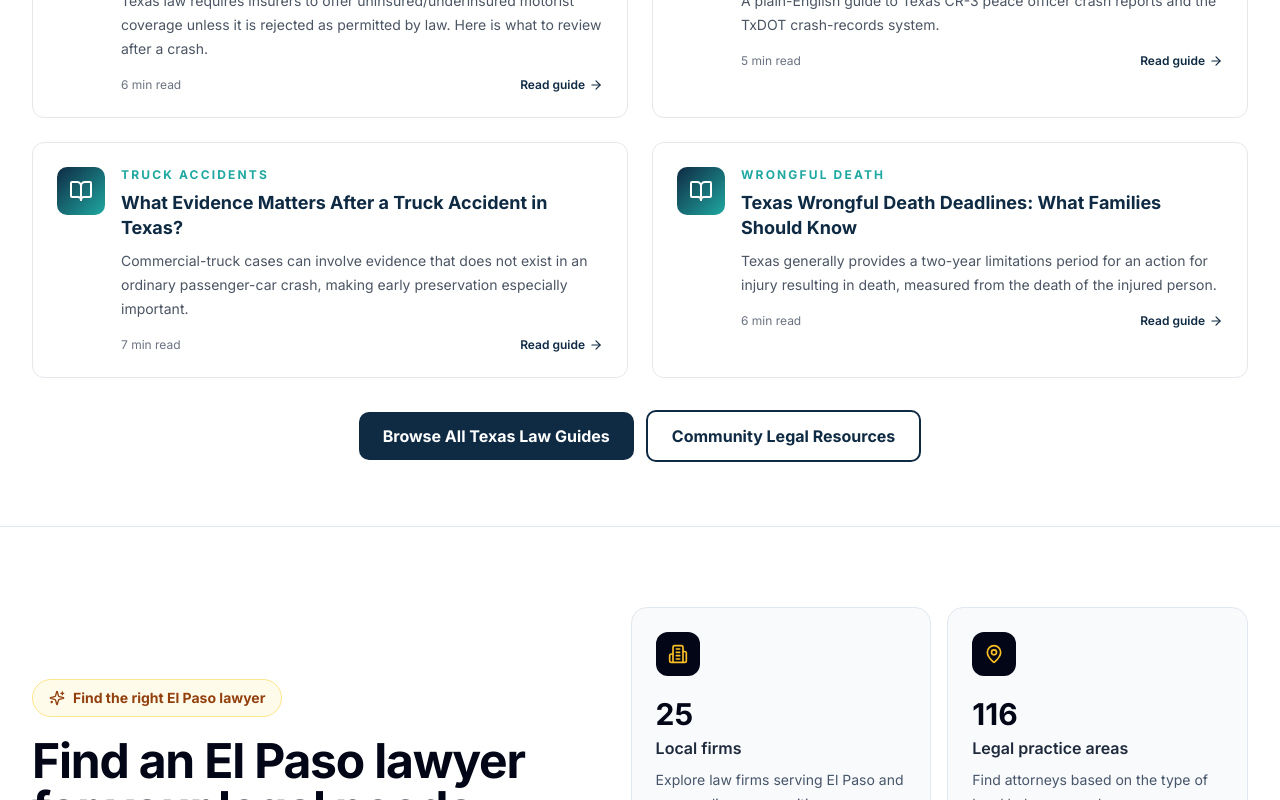
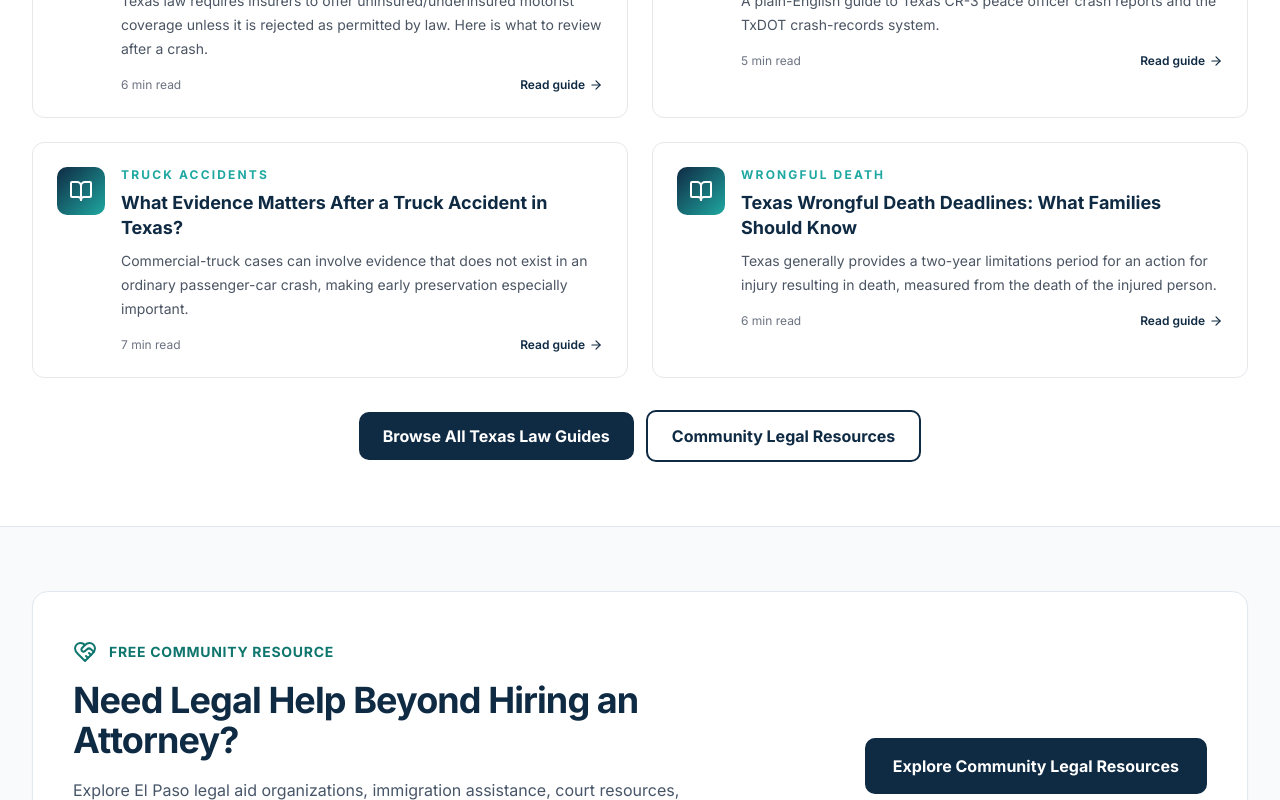
Before and after one commit to chapstucker-dotcom/best-ep-lawyers-, a React (Vite) app: page / in a window 1280 px wide. Shown: the part 11200-12000 px from the top of the page. Built offline with nearby package versions, Linux system fonts and the light colour scheme; no server answers; the database is empty.

Commit message:
Feature community legal resources on homepage

```diff
--- a/src/components/AppLayout.tsx
+++ b/src/components/AppLayout.tsx
@@ -1035,6 +1035,35 @@ export default function AppLayout() {
         </div>
       </section>
 
+      {/* Community Legal Resources feature */}
+      <section id="community-resources-feature" className="border-y border-slate-200 bg-slate-50 py-14 sm:py-16">
+        <div className="mx-auto max-w-7xl px-4 sm:px-6 lg:px-8">
+          <div className="rounded-2xl border border-slate-200 bg-white px-6 py-9 shadow-sm sm:px-10 sm:py-12">
+            <div className="flex flex-col gap-8 md:flex-row md:items-center md:justify-between">
+              <div className="max-w-2xl">
+                <div className="mb-4 flex items-center gap-3 text-sm font-bold uppercase tracking-wider text-teal-700">
+                  <HeartHandshake className="h-6 w-6" aria-hidden="true" />
+                  Free Community Resource
+                </div>
+                <h2 className="text-3xl font-bold tracking-tight text-[#0F2A43] sm:text-4xl">
+                  Need Legal Help Beyond Hiring an Attorney?
+                </h2>
+                <p className="mt-4 text-base leading-7 text-slate-600">
+                  Explore El Paso legal aid organizations, immigration assistance, court resources, mediation services, and community support. Browse free public information and find official service providers in one place.
+                </p>
+                <p className="mt-3 text-sm text-slate-500">
+                  Independent informational directory. Listings do not imply partnerships or endorsements.
+                </p>
+              </div>
+              <div className="shrink-0">
+                <Link to="/community-legal-resources" className="inline-flex items-center justify-center rounded-lg bg-[#0F2A43] px-7 py-4 text-center font-bold text-white transition hover:bg-[#163b5d]">
+                  Explore Community Legal Resources
+                </Link>
+              </div>
+            </div>
+          </div>
+        </div>
+      </section>
       <LawFirmMarketplace
         firmCount={firms.length}
         categoryCount={categories.length}
```
